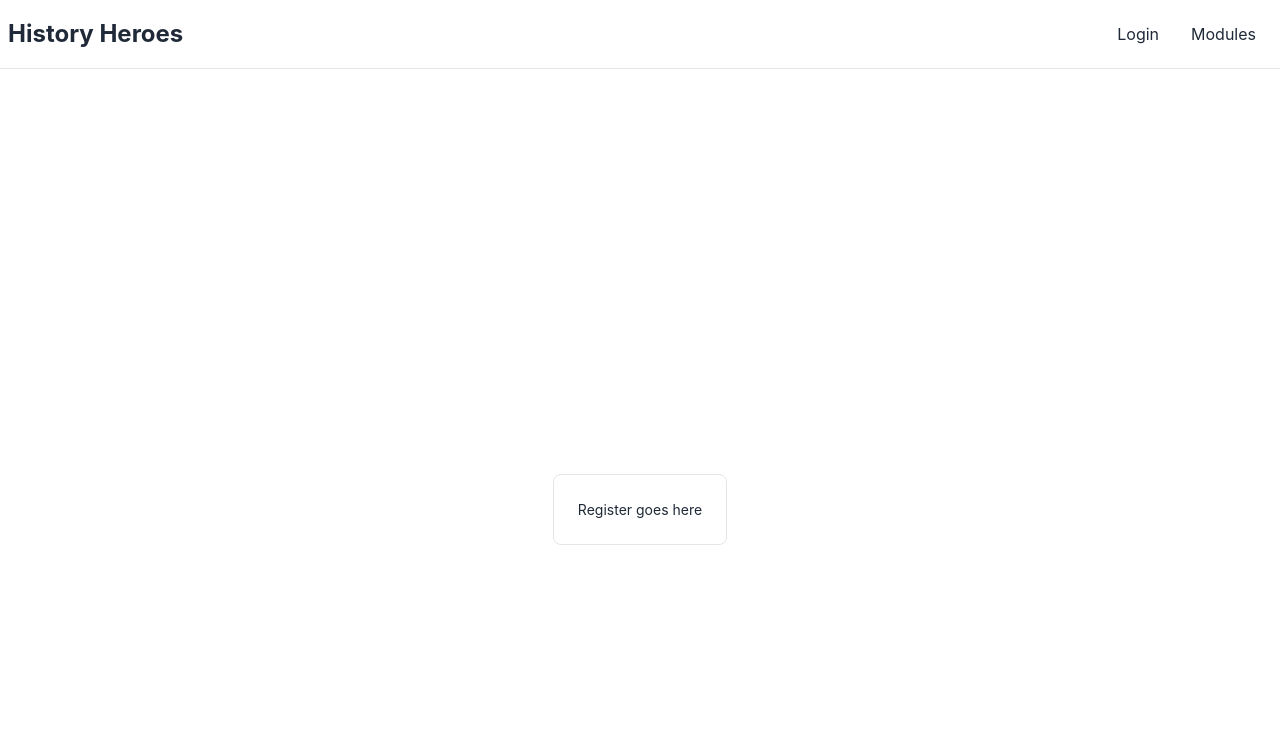
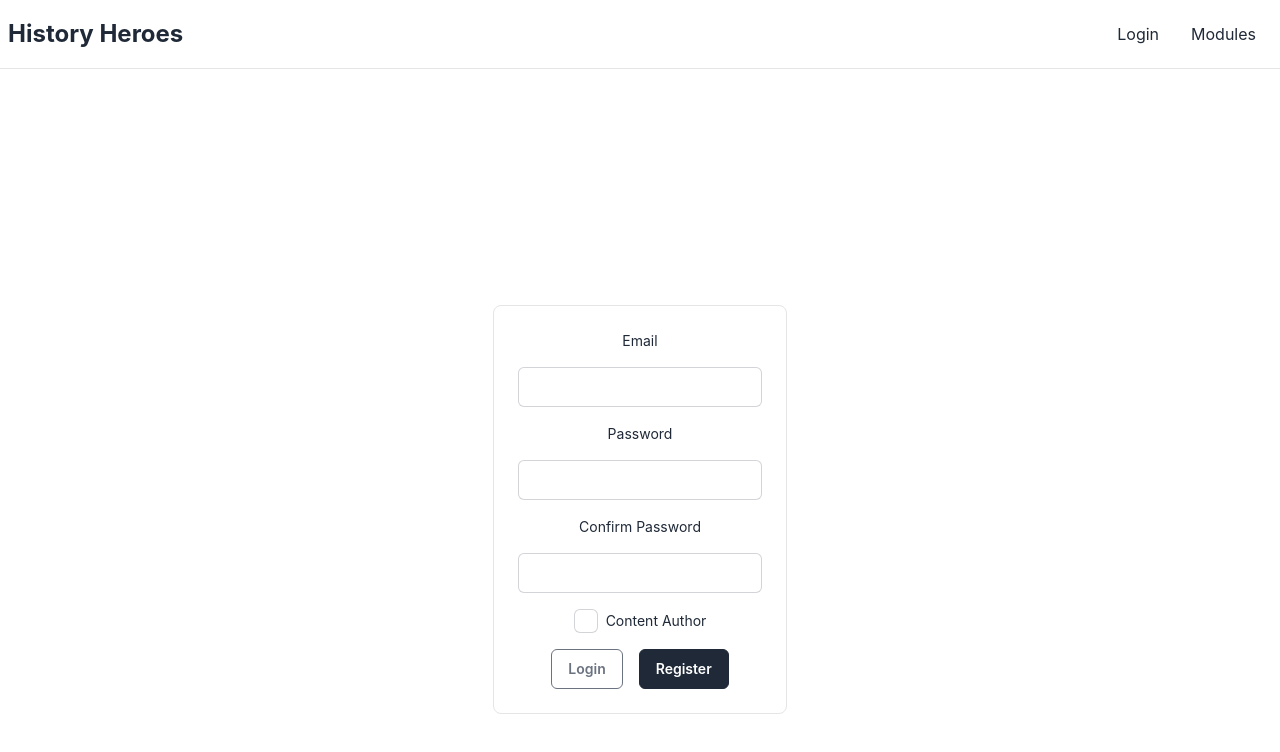
Before and after one commit to freeCodeCamp-Summer-Cohort-2026/history-heroes, a React (Vite) app in the folder client/: page /register in a window 1280 px wide. Shown: the top 752 px of the page. Built offline with nearby package versions, Linux system fonts and the light colour scheme.

Commit message:
feat: add UI for login and register

```diff
--- a/client/src/pages/LoginPage.tsx
+++ b/client/src/pages/LoginPage.tsx
@@ -1,10 +1,57 @@
+import { Navigate } from 'react-router-dom'
+import Button from '../components/Button'
+import ButtonLink from '../components/ButtonLink'
 import Card from '../components/Card'
 
 export default function LoginPage() {
+  const isAuthenticated = false // TODO: replace with hook logic
+
+  const handleOnSubmit = (event: React.SubmitEvent<HTMLFormElement>) => {
+    event.preventDefault()
+
+    const formData = new FormData(event.target)
+    const email = formData.get('email')
+    const password = formData.get('password')
+    console.log({ email, password })
+  }
+
+  if (isAuthenticated) {
+    // if the user is already logged in, redirect them to the home page
+    return <Navigate to="/" replace />
+  }
+
   return (
     <div className="flex flex-col items-center justify-center min-h-screen bg-base-100">
       <Card>
-        <div>Login goes here</div>
+        <form
+          className="flex flex-col items-center justify-center gap-4"
+          onSubmit={handleOnSubmit}
+        >
+          <label htmlFor="email">Email</label>
+          <input
+            id="email"
+            type="email"
+            name="email"
+            className="input input-bordered"
+            required
+          />
+
+          <label htmlFor="password">Password</label>
+          <input
+            id="password"
+            type="password"
+            name="password"
+            className="input input-bordered"
+            required
+          />
+
+          <div className="flex flex-row items-center justify-center gap-4">
+            <ButtonLink to="/register" variant="secondary">
+              Register
+            </ButtonLink>
+            <Button type="submit">Login</Button>
+          </div>
+        </form>
       </Card>
     </div>
   )
--- a/client/src/pages/RegisterPage.tsx
+++ b/client/src/pages/RegisterPage.tsx
@@ -1,10 +1,84 @@
+import { Navigate } from 'react-router-dom'
+import Button from '../components/Button'
+import ButtonLink from '../components/ButtonLink'
 import Card from '../components/Card'
 
 export default function RegisterPage() {
+  const isAuthenticated = false // TODO: replace with hook logic
+
+  const handleOnSubmit = (event: React.SubmitEvent<HTMLFormElement>) => {
+    event.preventDefault()
+
+    const formData = new FormData(event.target)
+    const email = formData.get('email')
+    const password = formData.get('password')
+    const confirmPassword = formData.get('confirmPassword')
+    const isContentAuthor = formData.get('isContentAuthor') === 'on'
+    console.log({ email, password, confirmPassword, isContentAuthor })
+  }
+
+  if (isAuthenticated) {
+    // if the user is already logged in, redirect them to the home page
+    return <Navigate to="/" replace />
+  }
+
   return (
     <div className="flex flex-col items-center justify-center min-h-screen bg-base-100">
       <Card>
-        <div>Register goes here</div>
+        <form
+          className="flex flex-col items-center justify-center gap-4"
+          onSubmit={handleOnSubmit}
+        >
+          <label htmlFor="email">Email</label>
+          <input
+            id="email"
+            type="email"
+            name="email"
+            className="input input-bordered"
+            required
+          />
+
+          <label htmlFor="password">Password</label>
+          <input
+            id="password"
+            type="password"
+            name="password"
+            autoComplete="new-password"
+            minLength={8}
+            className="input input-bordered"
+            required
+          />
+
+          <label htmlFor="password">Confirm Password</label>
+          <input
+            id="confirm-password"
+            type="password"
+            name="confirm-password"
+            autoComplete="new-password"
+            minLength={8}
+            className="input input-bordered"
+            required
+          />
+
+          <div className="flex flex-row items-center gap-2">
+            <input
+              id="isContentAuthor"
+              type="checkbox"
+              name="isContentAuthor"
+              className="checkbox"
+            />
+            <label htmlFor="isContentAuthor" className="cursor-pointer">
+              Content Author
+            </label>
+          </div>
+
+          <div className="flex flex-row items-center justify-center gap-4">
+            <ButtonLink to="/login" variant="secondary">
+              Login
+            </ButtonLink>
+            <Button type="submit">Register</Button>
+          </div>
+        </form>
       </Card>
     </div>
   )
```
